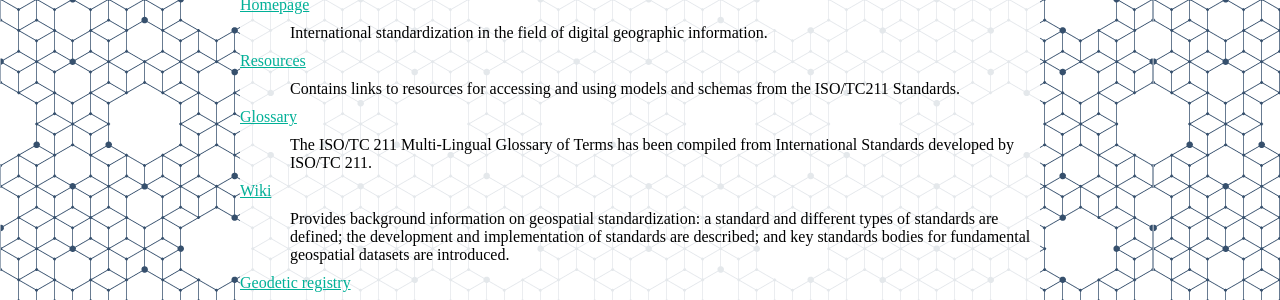
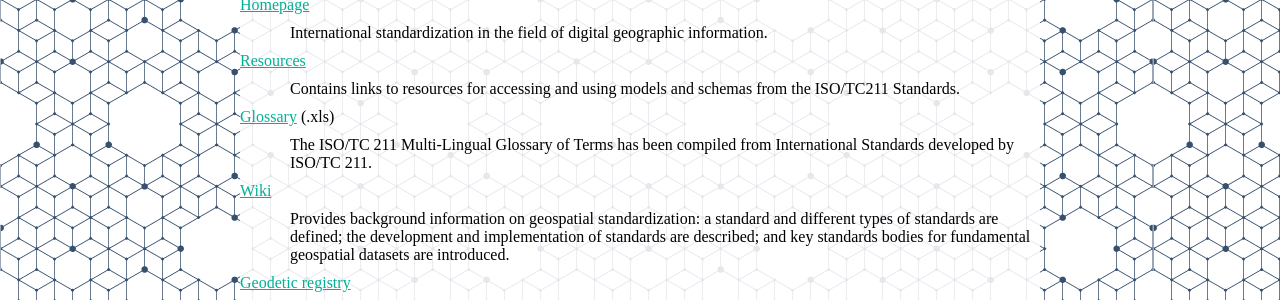
Before and after one commit to OpenWork-NZ/Resources, a Jekyll site: the page built from index.html, in a window 1280 px wide. Shown: the part 626-926 px from the top of the page. Built offline with Jekyll 4.4.1, drawn with Linux system fonts in a browser that asks for light colours.

Commit message:
Note that ISO's glossary is an excell file.

```diff
--- a/index.html
+++ b/index.html
@@ -31,7 +31,7 @@ title: Directory
   <dd>International standardization in the field of digital geographic information.</dd>
   <dt><a href="https://committee.iso.org/sites/tc211/home/re.html">Resources</a></dt>
   <dd>Contains links to resources for accessing and using models and schemas from the ISO/TC211 Standards.</dd>
-  <dt><a href="https://committee.iso.org/files/live/users/fh/aj/aj/tc211contributor%40iso.org/files/Resources/TC211_%20Multi-Lingual_Glossary%20-%2020181105_Published.xls">Glossary</a></dt>
+  <dt><a href="https://committee.iso.org/files/live/users/fh/aj/aj/tc211contributor%40iso.org/files/Resources/TC211_%20Multi-Lingual_Glossary%20-%2020181105_Published.xls">Glossary</a> (.xls)</dt>
   <dd>The ISO/TC 211 Multi-Lingual Glossary of Terms has been compiled from International Standards developed by ISO/TC 211.</dd>
   <dt><a href="http://wiki.icaci.org/index.php?title=Standards">Wiki</a></dt>
   <dd>Provides background information on geospatial standardization: a standard and different types of standards are defined; the development and implementation of standards are described; and key standards bodies for fundamental geospatial datasets are introduced.</dd>
```
